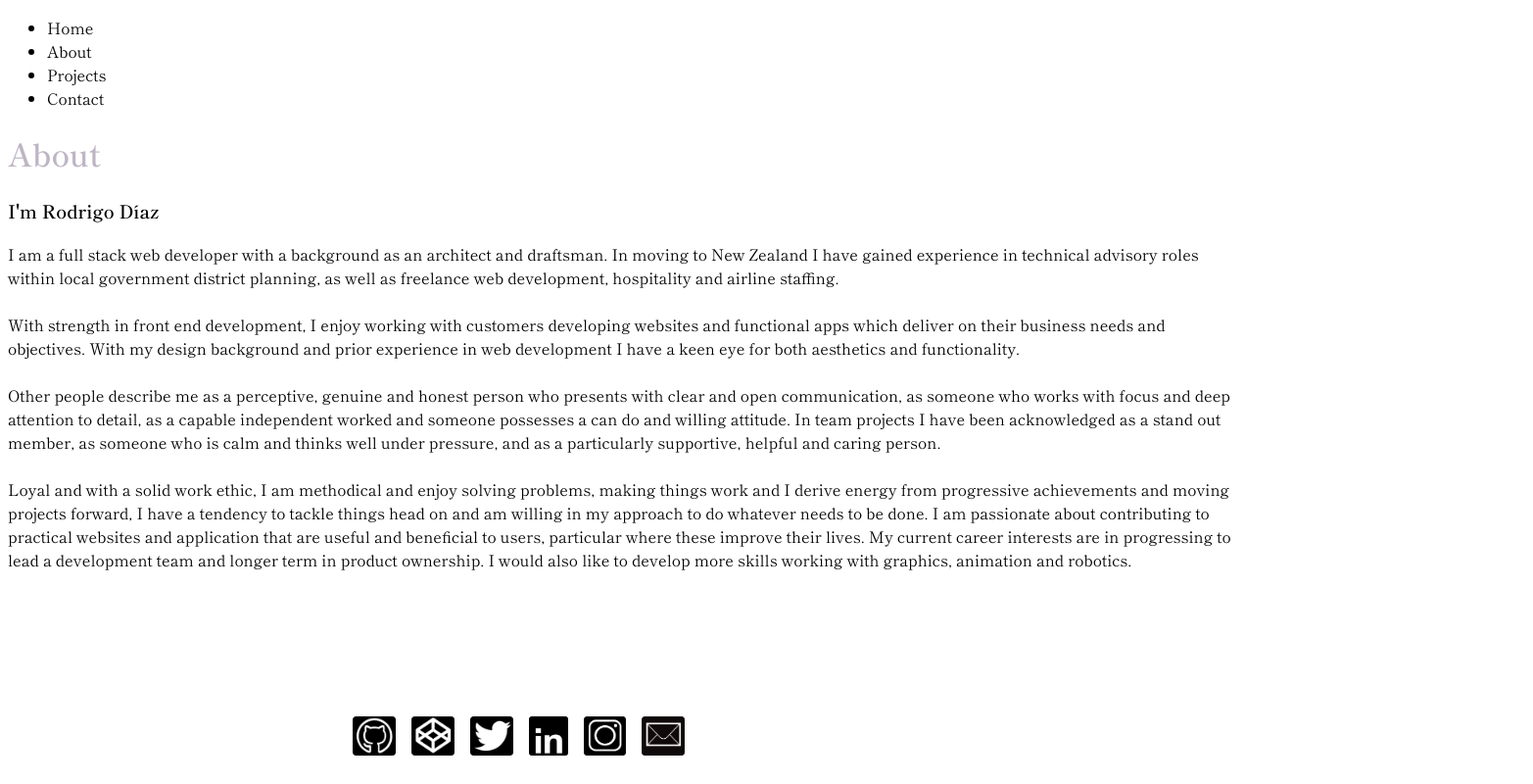
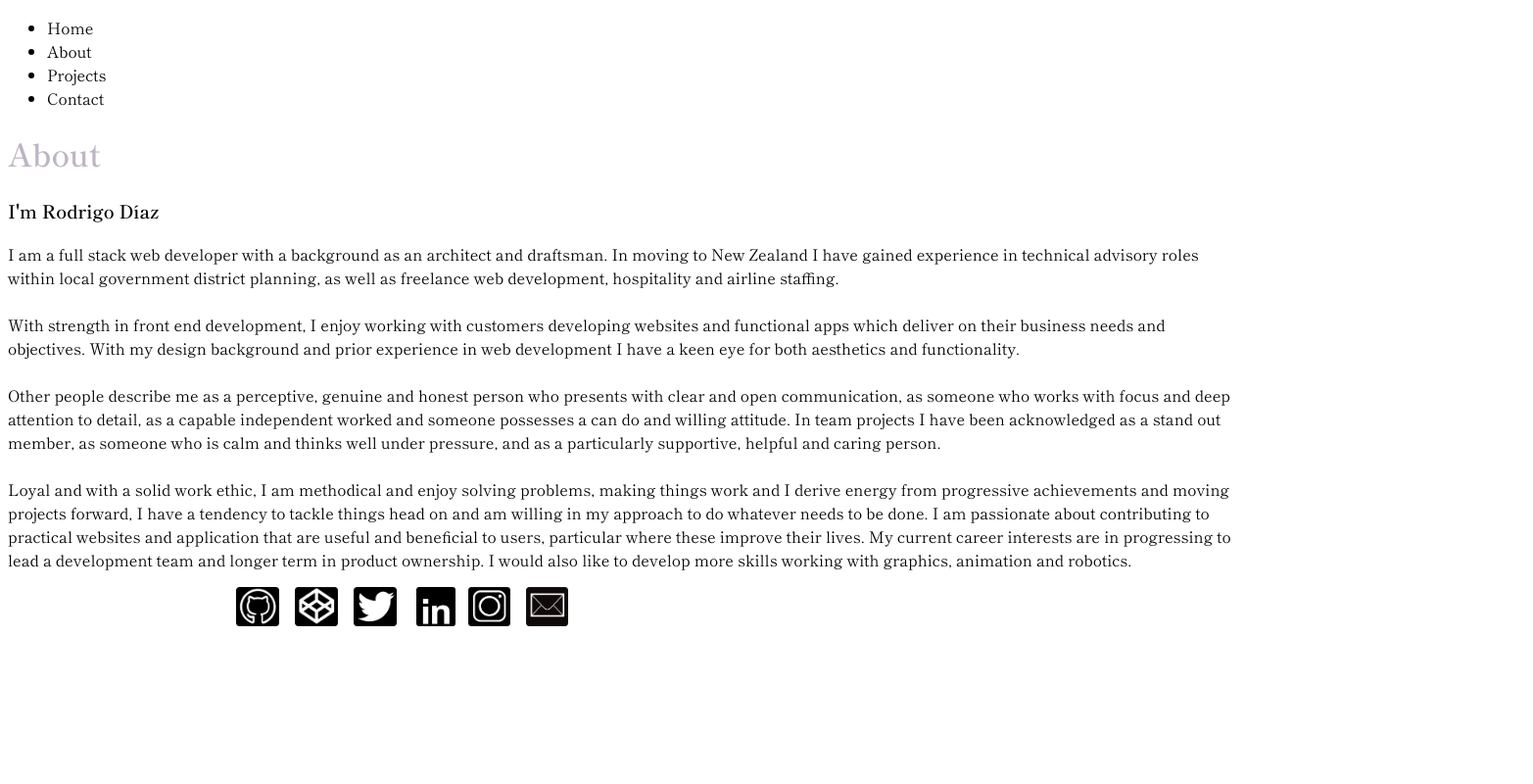
Before and after one commit to rodrigohdiaz/projects-portfolio, a Gatsby site: page /about in a window 1280 px wide. Shown: the whole page at 98% size, 1565 px wide, since content can reach past the window. Built offline with nearby package versions, Linux system fonts and the light colour scheme; Gatsby itself is replaced by a stand-in of ours.

Commit message:
updates global css file

```diff
--- a/src/styles/global.css
+++ b/src/styles/global.css
@@ -1,13 +1,6 @@
 @import url('https://fonts.googleapis.com/css2?family=Roboto&family=Shippori+Mincho:wght@400;500;600&display=swap');
 
-/*
-html, body {
-    background-repeat: no-repeat;
-    background-size: auto;
-    width: 100%;
-    background: rgb(4,4,4);
-    background: linear-gradient(225deg, rgba(4,4,4,0.9094012605042017) 0%, rgba(113,81,81,1) 17%, rgba(255,169,0,0.9542191876750701) 100%);
-} */
+
 .profile {
     width: 90%;
 
@@ -18,7 +11,6 @@ html, body {
     border-radius: 50%;
     display: block;
     margin: 50px auto;
-    quality: 50;
 }
 
 
--- a/src/styles/media.css
+++ b/src/styles/media.css
@@ -2,16 +2,14 @@
     display: flex;
     list-style: none;
     background: #FFF;
-    padding-top: 0.5rem;
-    padding-bottom: 0.5rem;
-    position: fixed;
     bottom: 0;
-    width: 90%;
-    left: 25%;
+    width: 100%;
+    margin-left: 20%;
  }
 
  .icon {
      position: relative;
      margin-right: 1rem;
      height: 2.5rem;
+     right: 100%;
  }
```
